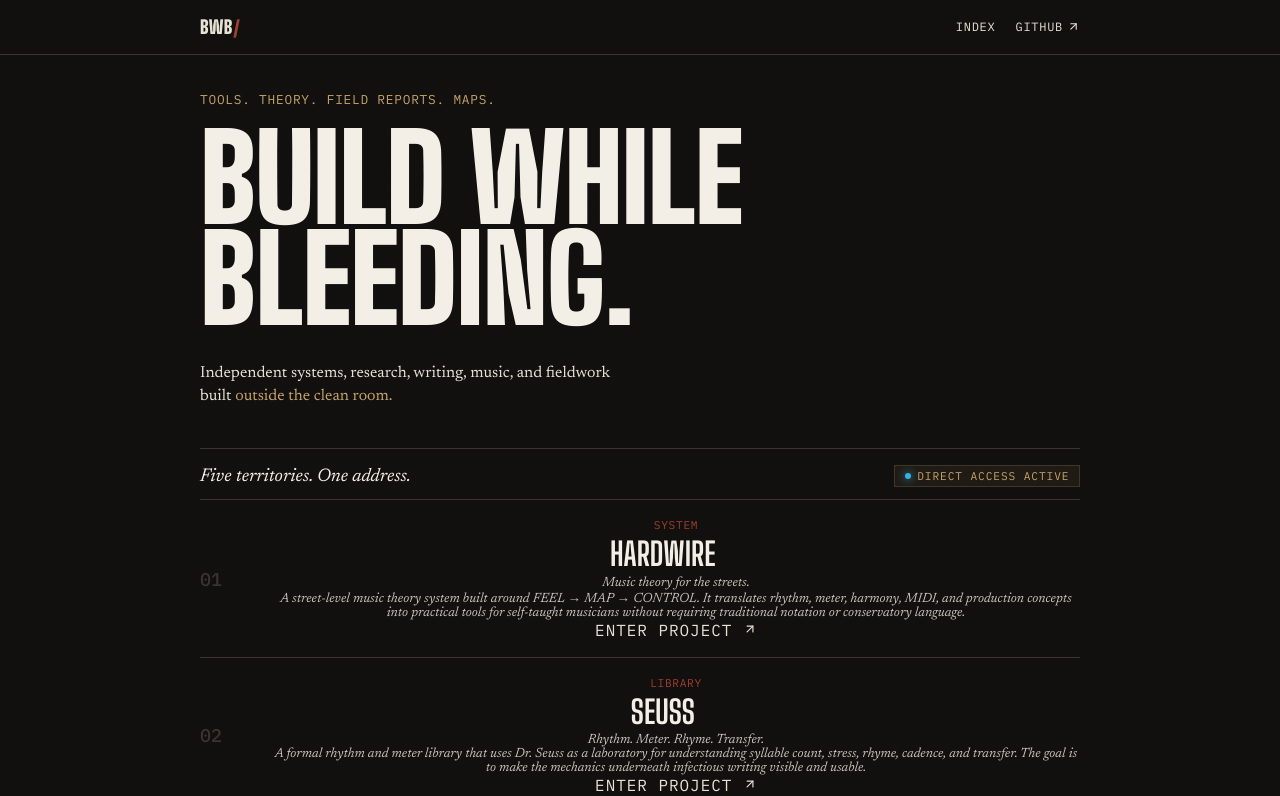
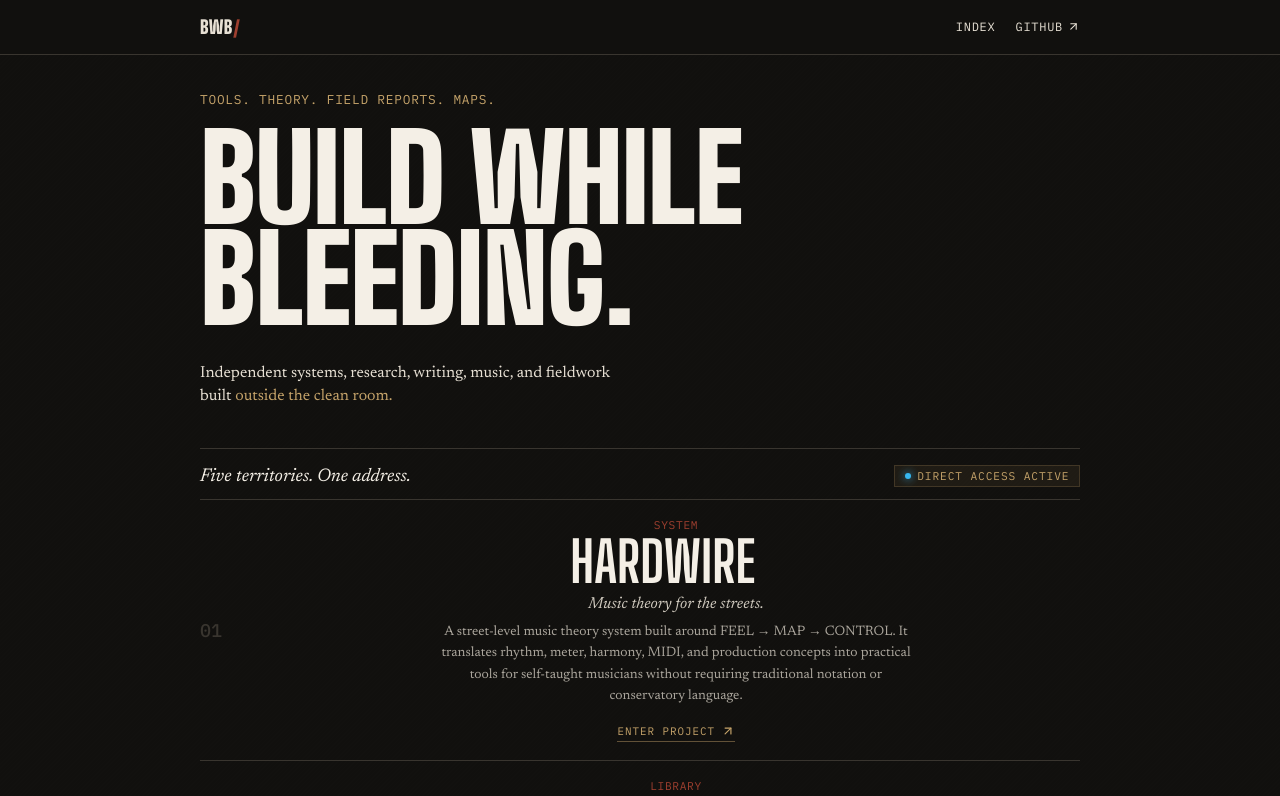
Before and after one commit to RyanrealAF/buildwhilebleeding, a React (Vite) app: page / in a window 1280 px wide. Shown: the top 796 px of the page. Built offline with nearby package versions, Linux system fonts and the light colour scheme.

Commit message:
Increase project link scale and refine descriptions

```diff
--- a/src/index.css
+++ b/src/index.css
@@ -79,7 +79,7 @@ nav a:hover{color:var(--bronze);border-color:var(--bronze)}
 .entry .body .cat{font-size:.7rem;text-transform:uppercase;color:var(--rust);display:block;margin-bottom:.2rem}
 .entry .body h2{
   font-family:'Big Shoulders Display',sans-serif;font-weight:700;text-transform:uppercase;
-  font-size:clamp(1.4rem,3.2vw,2rem);margin:0 0 .15rem;color:var(--highlight);
+  font-size:clamp(2rem,5vw,3.5rem);line-height:.95;margin:0 0 .45rem;color:var(--highlight);
   display:inline-flex;align-items:center;gap:.4rem;
   background-image:linear-gradient(var(--bronze),var(--bronze));background-repeat:no-repeat;
   background-position:0 100%;background-size:0% 1px;transition:background-size .25s
@@ -87,7 +87,10 @@ nav a:hover{color:var(--bronze);border-color:var(--bronze)}
 .entry .title-arrow{opacity:0;transform:translate(-3px, 3px);transition:opacity .2s,transform .2s;color:var(--bronze)}
 .archive .entry:hover .body h2{background-size:100% 1px}
 .archive .entry:hover .title-arrow{opacity:1;transform:translate(0, 0)}
-.entry .body p{margin:0;font-style:italic;color:var(--paper);opacity:.85;font-size:.84rem}
+.entry .body .description{margin:0 0 .65rem;font-style:italic;color:var(--paper);opacity:.9;font-size:clamp(.9rem,2vw,1rem)}
+.entry .body .details{max-width:62ch;margin:0 auto 1rem;color:var(--paper);opacity:.72;font-size:.86rem;line-height:1.55}
+.entry .visit-link{display:inline-flex;align-items:center;gap:.35rem;color:var(--bronze);font-size:.68rem;letter-spacing:.09em;border-bottom:1px solid rgba(197,163,106,.45);padding-bottom:.2rem;transition:color .2s,border-color .2s}
+.archive .entry:hover .visit-link{color:var(--highlight);border-color:var(--highlight)}
 
 .entry .actions{display:flex;align-items:center;gap:.6rem;justify-self:end}
 .action-btn{
@@ -145,7 +148,6 @@ footer .row{display:flex;justify-content:space-between;align-items:center;flex-w
 @media (max-width:640px){
   .archive .entry{grid-template-columns:1fr;gap:.8rem;padding:1.25rem 0}
   .entry .num{font-size:1.1rem}
-  .entry .route{margin-left:0}
   .modal-actions{flex-direction:column}
   .cta-primary, .cta-secondary{width:100%}
 }
```
